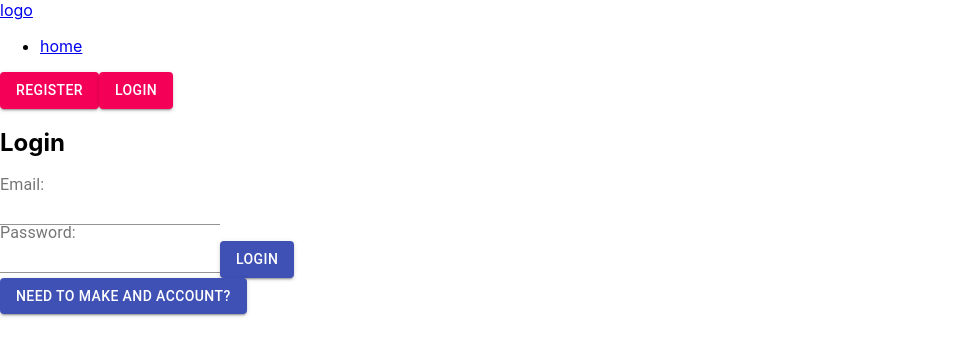
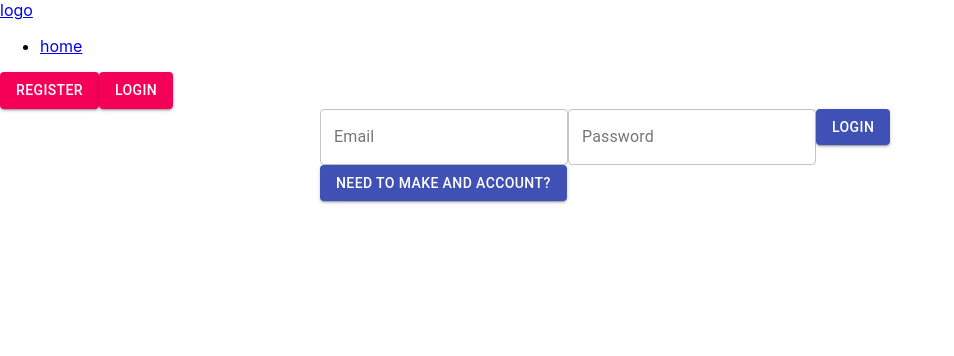
Before and after one commit to joshua-montanari/recipe-stache, a React (Create React App) app in the folder Client/: page /login in a window 1280 px wide. Shown: the top 356 px of the page, without its empty margins (0-954 px from the left). Built offline with nearby package versions, Linux system fonts and the light colour scheme; no server answers.

Commit message:
Working login page input validation

```diff
--- a/Client/src/Pages/Login/Login.js
+++ b/Client/src/Pages/Login/Login.js
@@ -5,9 +5,26 @@ import Button from '@material-ui/core/Button'
 import Grid from '@material-ui/core/Grid'
 import InputLabel from '@material-ui/core/InputLabel'
 import TextField from '@material-ui/core/TextField'
+import Input from '../../Components/Controls/Input'
+import { useForm, Form } from '../../Components/useForm'
 import Axios from 'axios'
 
+//*initial state
+const initialValues= {
+    email: '',
+    password: ''
+}
+
 const Login = () => {
+
+    //*State manager
+    const {
+        values,
+        setValues,
+        errors,
+        setErrors,
+        handleInputChange
+    } = useForm(initialValues)
 
     const [email, setEmail] = useState()
     const [password, setPassword] = useState()
@@ -18,12 +35,22 @@ const Login = () => {
 
     const register = () => history.push('/register')
 
+    const validate = () => {
+        let temp = {}
+        temp.email = (/$^|.+@.+..+/).test(values.email) ? "" : "Email is not valid"
+        temp.password = values.password ? "" : "This field is required"
+        setErrors({
+            ...temp
+        })
+
+        //*if all values are an empty string, then it is valid
+        return Object.values(temp).every(x => x === "")
+    }
+
     const submit = async (e) => {
         e.preventDefault() // prevents page reload, so state isnt lost
-        const loginUser = {email, password}
-        const loginRes = await Axios.post('http://localhost:5000/users/login', loginUser)  //logs in the newly register user, which also generates a jwt, in which will be stored in local stroage
-
-        //sets context for whole app
+        if(validate()){
+            const loginRes = await Axios.post('http://localhost:5000/users/login', values)  //logs in the newly register user, which also generates a jwt, in which will be stored in local stroage
             setUserData({
                 token: loginRes.data.token,
                 user: loginRes.data.user
@@ -35,23 +62,35 @@ const Login = () => {
             //goes to the home page
             history.push('/')
         }
+    }
 
     return (
         <div>
-            <Grid container spacing={3}>
-                <Grid item md={12}>
-                    <h2>Login</h2>
-                    <form onSubmit={submit}>
-                        <InputLabel htmlFor='login-email'>Email: </InputLabel>
-                        <TextField id='login-email' type='email' onChange={(e) => setEmail(e.target.value)}/>
-
-                        <InputLabel htmlFor='login-password'>Password: </InputLabel>
-                        <TextField id='login-password' type='password' onChange={(e) => setPassword(e.target.value)} />
-
+            <Grid container>
+                <Grid item md={3}></Grid>
+                <Grid item md={6}>
+                    <Form onSubmit={submit}>
+                        <Input
+                            label='Email'
+                            name='email'
+                            value={values.email}
+                            type='text'
+                            onChange={handleInputChange}
+                            error={errors.email}
+                        />
+                        <Input
+                            label='Password'
+                            name='password'
+                            value={values.password}
+                            type='password'
+                            onChange={handleInputChange}
+                            error={errors.password}
+                        />
                         <Button variant='contained' color='primary' type='submit' value='Login'>Login</Button>
-                    </form>
+                    </Form>
                     <Button variant='contained' color='primary' onClick={register}>Need to make and account?</Button>
                 </Grid>
+                <Grid item md={3}></Grid>
             </Grid>
         </div>
     )
--- a/Client/src/Pages/Register/Register.js
+++ b/Client/src/Pages/Register/Register.js
@@ -19,7 +19,7 @@ const initialValues = {
 const Register = () => {
 
     //*State manager
-    const{
+    const {
         values,
         setValues,
         errors,
```
Lines whose indentation alone changed are shown as unchanged.
